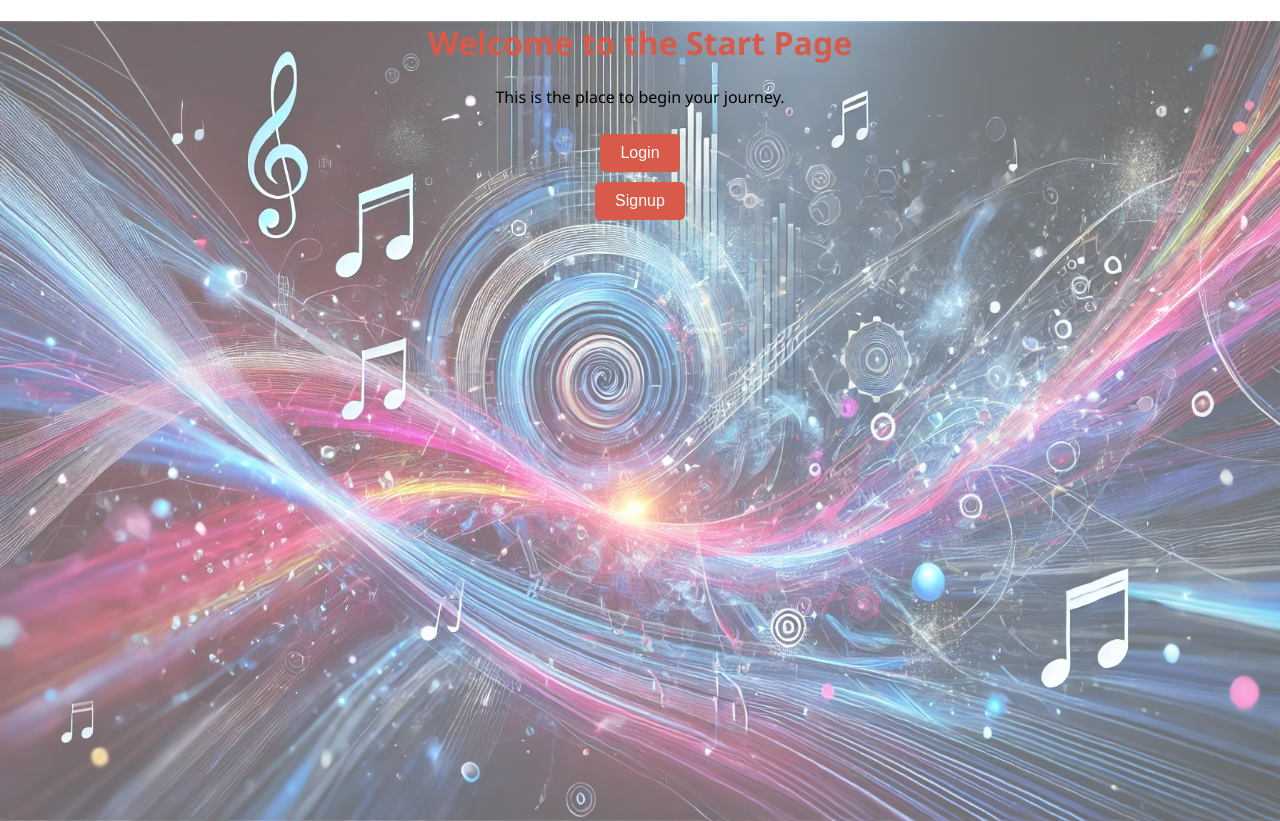
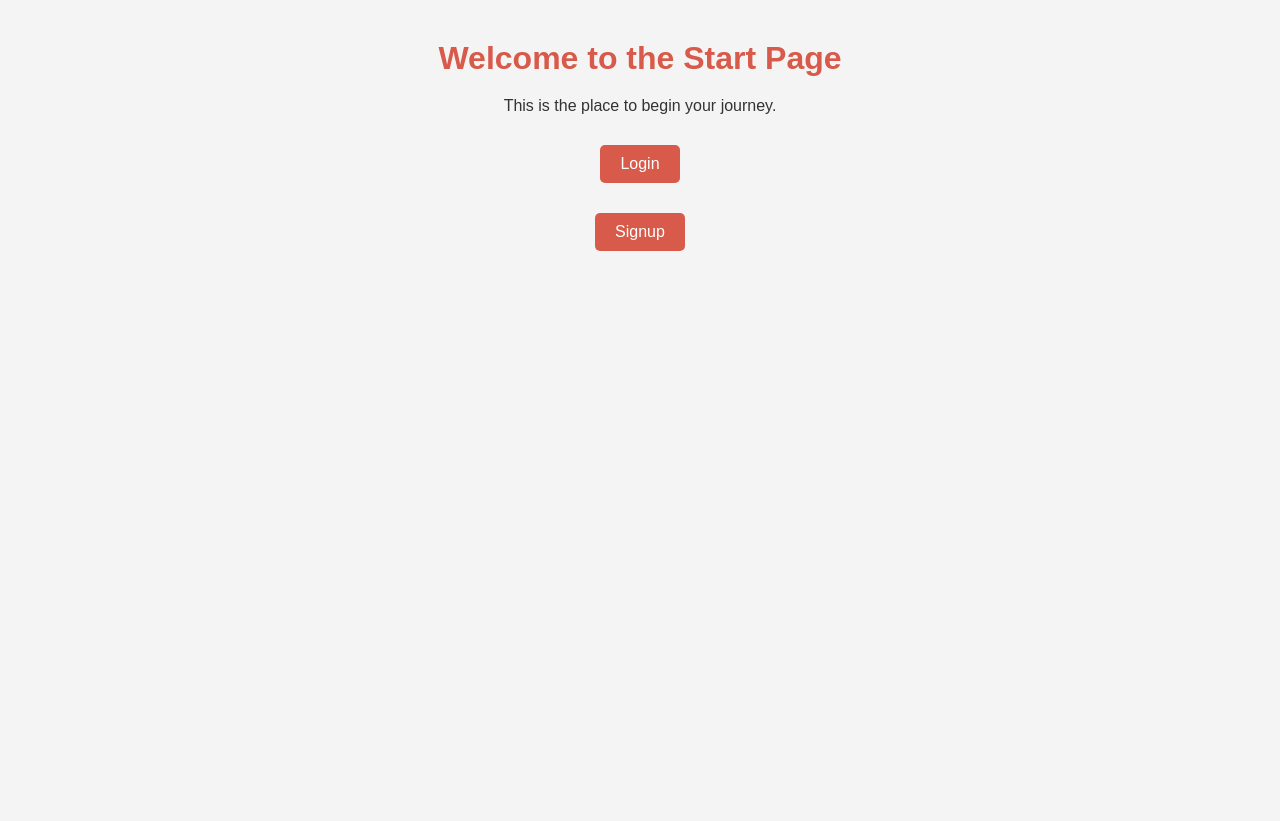
Before and after one commit to Zhu-Lifeng/Real-time-MER.Music-Visualizer, a Python web app: template Back_Stage/templates/start.html in a window 1280 px wide. After the commit the page ends 251 px from the top, so only its background shows below. Run offline with Jinja, Linux system fonts and the light colour scheme; the template is opened without the code that fills it, so the values that code supplies are empty.

Commit message:
Update start.html

```diff
--- a/Back_Stage/templates/start.html
+++ b/Back_Stage/templates/start.html
@@ -6,59 +6,48 @@
     <title>Welcome to the Start Page</title>
     <style>
         body {
-            font-family: 'Segoe UI', Tahoma, Geneva, Verdana, sans-serif;
+            font-family: Arial, sans-serif;
+            text-align: center;
+            background-color: #f4f4f4;
             margin: 0;
             padding: 0;
-            text-align: center;
         }
 
-        .background-container {
-            position: relative;
-            height: 100vh;
-            background-image: url('{{ url_for('static', filename='background.jpg') }}');
-            background-size: 100% 100%;
-            background-position: center center;
-            background-repeat: no-repeat;
+        h1 {
+            color: #d75a4a;
+            margin: 40px 0 20px;
         }
 
-        .white-overlay {
-            position: absolute;
-            top: 0;
-            left: 0;
-            width: 100%;
-            height: 100%;
-            background-color: rgba(255, 255, 255, 0.4);
-            z-index: 1;
+        p {
+            margin-bottom: 20px;
+            color: #333;
         }
 
-        h1 {position: relative;
-            color: #d75a4a;
-            z-index: 2;
-        }
-        p{z-index: 2;position: relative;}
         button {
-            position: relative;
             background-color: #d75a4a;
-            color: white;
+            color: #fff;
             padding: 10px 20px;
             border: none;
             border-radius: 5px;
             cursor: pointer;
             font-size: 16px;
-            margin-top: 10px;
-            z-index: 2;
+            margin: 10px 0;
+            transition: background-color 0.3s;
         }
 
         button:hover {
             background-color: #a64336;
         }
+
+        form {
+            margin: 10px 0;
+        }
     </style>
 </head>
 <body>
-    <div class="background-container">
-
     <h1>Welcome to the Start Page</h1>
     <p>This is the place to begin your journey.</p>
+
     <form action="/login">
         <button type="submit">Login</button>
     </form>
@@ -66,7 +55,5 @@
     <form action="/signup">
         <button type="submit">Signup</button>
     </form>
-<div class="white-overlay"></div>
-    </div>
 </body>
 </html>
```
Lines whose indentation alone changed are shown as unchanged.
